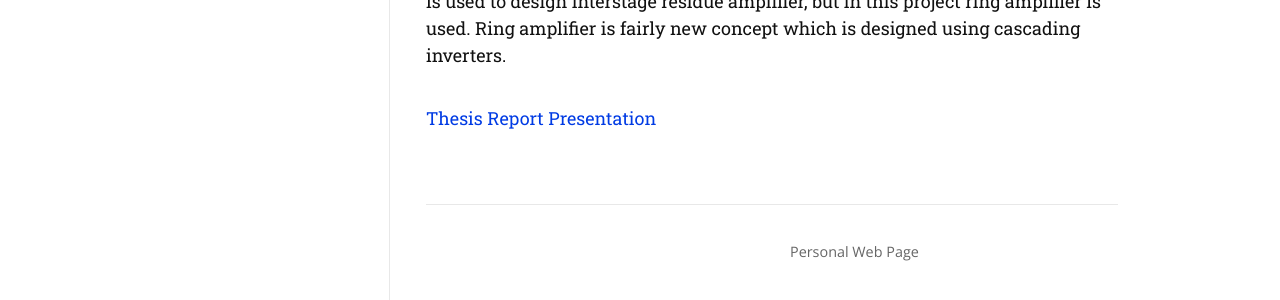
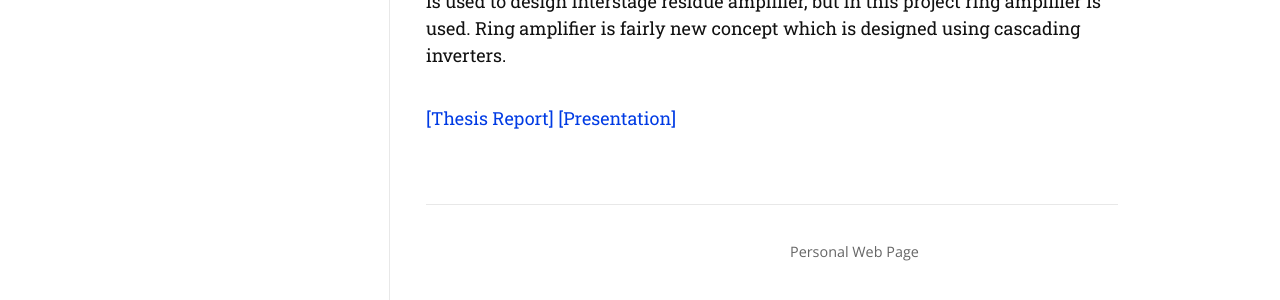
Before and after one commit to zotingsagar/zotingsagar.github.io, a Jekyll site: the page built from projects.md, in a window 1280 px wide. Shown: the part 523-823 px from the top of the page. Built offline with Jekyll 4.4.1, drawn with Linux system fonts in a browser that asks for light colours; nearby versions of some CDN libraries; some web fonts are replaced; part of the change alters nothing that is shown.

```diff
--- a/projects.md
+++ b/projects.md
@@ -14,5 +14,5 @@ permalink: /projects/
 
 The 8 bit pipeline ADC is designed using 1.5-bit per stage. Conventionally, OPAMP is used to design interstage residue amplifier, but in this project ring amplifier is used. Ring amplifier is fairly new concept which is designed using cascading inverters.
 
-[Thesis Report](MTP2_Thesis_SagarZoting_203070064.pdf)
-[Presentation](MTP2_Presentation_SagarZoting_203070064.pptx)
+[[Thesis Report]](MTP2_Thesis_SagarZoting_203070064.pdf)
+[[Presentation]](Presentation.pdf)
```
